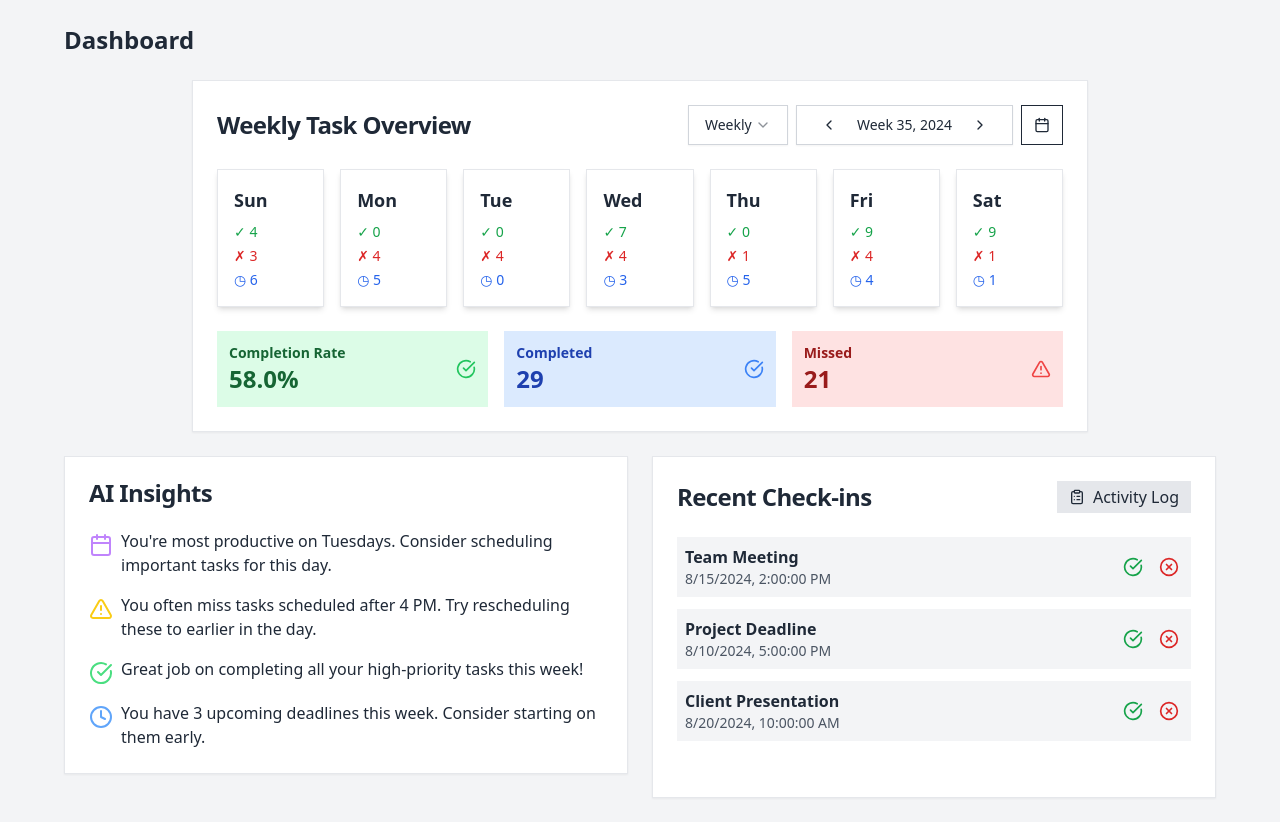
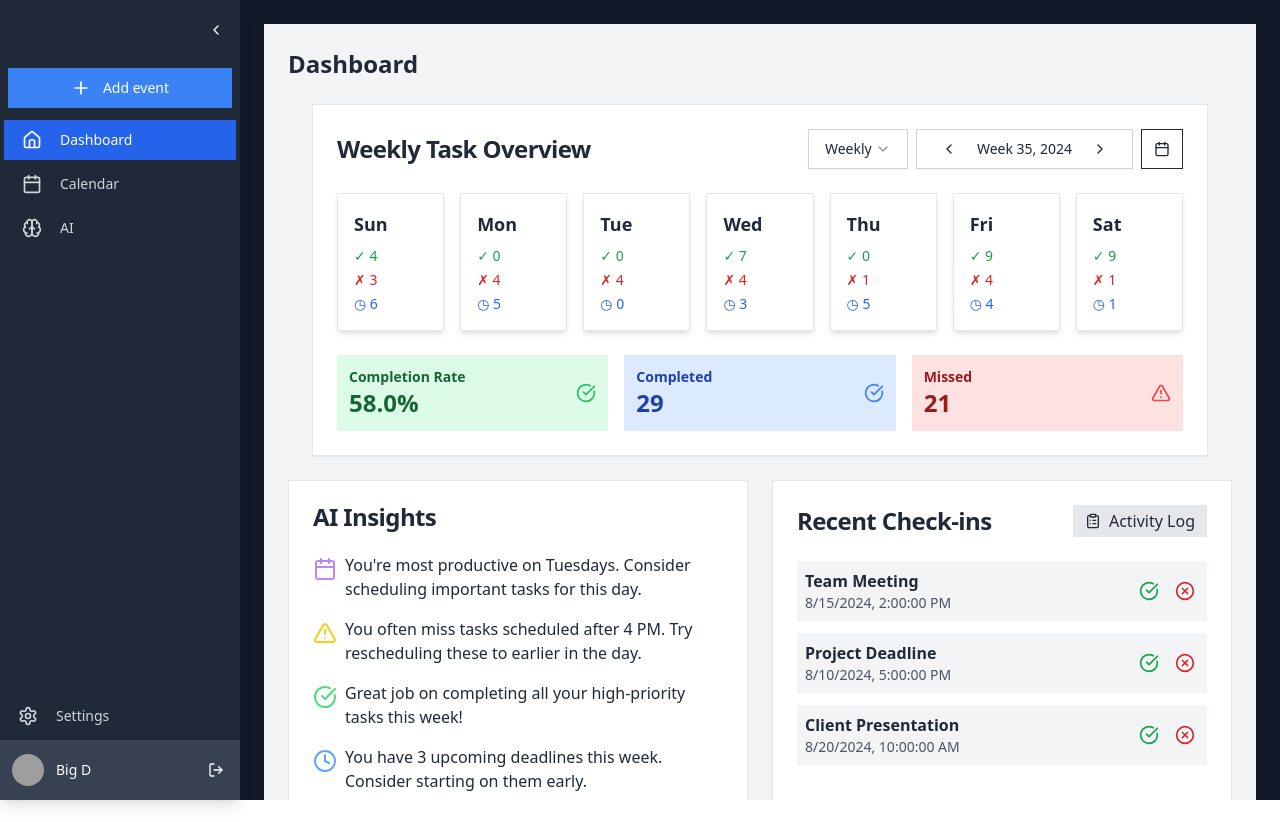
Before and after one commit to gsdyu/Calcoy, a Next.js app in the folder frontend/: page /dashboard in a window 1280 px wide. After the commit the page ends 800 px from the top, so only its background shows below. Built offline with nearby package versions, Linux system fonts and the light colour scheme; grey boxes are pictures that could not be loaded.

Commit message:
Connecting the button to actual page + fix calendaapp since accidentally connected the navbar to it directly earlier but created layout to work for everypage

```diff
--- a/frontend/src/app/calendar/page.js
+++ b/frontend/src/app/calendar/page.js
@@ -1,5 +1,11 @@
+import React from 'react';
+import SharedLayout from '@/components/SharedLayout';
 import CalendarApp from '@/components/Calendar/CalendarApp';
 
 export default function Calendar() {
-  return <CalendarApp />;
+  return (
+    <SharedLayout>
+      <CalendarApp />
+    </SharedLayout>
+  );
 }
--- a/frontend/src/app/dashboard/page.js
+++ b/frontend/src/app/dashboard/page.js
@@ -1,5 +1,11 @@
+import React from 'react';
+import SharedLayout from '@/components/SharedLayout';
 import CalendarDashboard from '@/components/Dashboard/Dashboardapp';
 
 export default function Dashboard() {
-  return <CalendarDashboard/>;
+  return (
+    <SharedLayout>
+      <CalendarDashboard />
+    </SharedLayout>
+  );
 }
--- a/frontend/src/components/Calendar/CalendarApp.js
+++ b/frontend/src/components/Calendar/CalendarApp.js
@@ -1,7 +1,6 @@
 'use client';
 
 import React, { useState, useEffect } from 'react';
-import Navbar from '@/components/Navigation/Navbar';
 import Sidebar from '@/components/Sidebar/Sidebar';
 import GroupCalendars from '@/components/Sidebar/GroupCalendars';
 import CalendarHeader from '@/components/Calendar/CalendarHeader';
@@ -24,7 +23,6 @@ const CalendarApp = () => {
   const [selectedWeekStart, setSelectedWeekStart] = useState(null);
   const [selectedDate, setSelectedDate] = useState(null);
   const [shiftDirection, setShiftDirection] = useState(null);
-  const [isNavbarCollapsed, setIsNavbarCollapsed] = useState(false);
 
   useEffect(() => {
     // Initialize selectedWeekStart and selectedDate when the component mounts
@@ -136,14 +134,7 @@ const CalendarApp = () => {
 
   return (
     <div className={`flex h-screen ${darkMode ? 'bg-gray-900 text-white' : 'bg-gray-100 text-black'}`}>
-      <Navbar
-        isCollapsed={isNavbarCollapsed}
-        setIsCollapsed={setIsNavbarCollapsed}
-        activeItem={view}
-        setActiveItem={handleViewChange}
-        onAddEvent={() => handleAddEvent()}
-      />
-      <div className={`flex-1 flex flex-col overflow-hidden transition-all duration-300 ${isNavbarCollapsed ? 'ml-14' : 'ml-60'}`}>
+      <div className="flex-1 flex flex-col overflow-hidden">
         <CalendarHeader
           currentDate={selectedDate || currentDate}
           view={view}
--- a/frontend/src/components/Navigation/Menuitem.js
+++ b/frontend/src/components/Navigation/Menuitem.js
@@ -18,7 +18,7 @@ const MenuItem = ({ icon: Icon, label, isActive, onClick, collapsed, darkMode })
           : isActive ? "bg-blue-100 hover:bg-blue-200" : "hover:bg-gray-200"
         }
       `}
-      onClick={onClick}
+      onClick={() => onClick(label)}  // Call onClick with the label
     >
       <div className="w-10 flex items-center justify-center">
         <Icon className={`h-5 w-5 ${textColor}`} />
--- a/frontend/src/components/Navigation/Navbar.js
+++ b/frontend/src/components/Navigation/Navbar.js
@@ -1,4 +1,5 @@
 import React from 'react';
+import { useRouter } from 'next/navigation';
 import { Button } from "@/components/ui/button";
 import { Home, Calendar, Brain, Plus, ChevronRight, ChevronLeft } from 'lucide-react';
 import MenuItem from './MenuItem';
@@ -8,12 +9,30 @@ import { useTheme } from '@/contexts/ThemeContext';
 
 const Navbar = ({ isCollapsed, setIsCollapsed, activeItem, setActiveItem, onAddEvent }) => {
   const { darkMode } = useTheme();
+  const router = useRouter();
 
   const toggleCollapse = () => {
     setIsCollapsed(!isCollapsed);
   };
 
   const iconColor = darkMode ? "text-white" : "text-gray-600";
+
+  // Function to handle navigation
+  const handleNavigation = (route) => {
+    setActiveItem(route);
+    // Routing to pages
+    switch (route) {
+      case 'Calendar':
+        router.push('/calendar');  // Routing to calendar page
+        break;
+      case 'Dashboard':
+        router.push('/dashboard')
+        break;
+      // For future cases gonna be here if we add more
+      default:
+        router.push('/');
+    }
+  };
 
   return (
     <div className={`
@@ -51,7 +70,7 @@ const Navbar = ({ isCollapsed, setIsCollapsed, activeItem, setActiveItem, onAddE
           icon={Home}
           label="Dashboard"
           isActive={activeItem === 'Dashboard'}
-          onClick={() => setActiveItem('Dashboard')}
+          onClick={() => handleNavigation('Dashboard')}
           collapsed={isCollapsed}
           darkMode={darkMode}
         />
@@ -59,7 +78,7 @@ const Navbar = ({ isCollapsed, setIsCollapsed, activeItem, setActiveItem, onAddE
           icon={Calendar}
           label="Calendar"
           isActive={activeItem === 'Calendar'}
-          onClick={() => setActiveItem('Calendar')}
+          onClick={() => handleNavigation('Calendar')}
           collapsed={isCollapsed}
           darkMode={darkMode}
         />
@@ -67,7 +86,7 @@ const Navbar = ({ isCollapsed, setIsCollapsed, activeItem, setActiveItem, onAddE
           icon={Brain}
           label="AI"
           isActive={activeItem === 'AI'}
-          onClick={() => setActiveItem('AI')}
+          onClick={() => handleNavigation('AI')}
           collapsed={isCollapsed}
           darkMode={darkMode}
         />
--- /dev/null
+++ b/frontend/src/components/SharedLayout.js
@@ -0,0 +1,51 @@
+'use client';
+
+import React, { useState } from 'react';
+import Navbar from './Navigation/Navbar';
+import AddEventModal from './Modals/AddEditEventModal';
+import { useTheme } from '@/contexts/ThemeContext';
+
+const SharedLayout = ({ children }) => {
+  const [isCollapsed, setIsCollapsed] = useState(false);
+  const [activeItem, setActiveItem] = useState('Dashboard');
+  const [isAddingEvent, setIsAddingEvent] = useState(false);
+  const { darkMode } = useTheme();
+
+  const handleAddEvent = () => {
+    setIsAddingEvent(true);
+  };
+
+  const handleCloseModal = () => {
+    setIsAddingEvent(false);
+  };
+
+  const handleSaveEvent = (event) => {
+    console.log('Saving event:', event);
+    setIsAddingEvent(false);
+  };
+
+  return (
+    <div className={`flex h-screen w-full overflow-hidden ${darkMode ? 'bg-gray-900 text-white' : 'bg-gray-100 text-black'}`}>
+      <Navbar
+        isCollapsed={isCollapsed}
+        setIsCollapsed={setIsCollapsed}
+        activeItem={activeItem}
+        setActiveItem={setActiveItem}
+        onAddEvent={handleAddEvent}
+      />
+      <main className={`flex-1 overflow-auto transition-all duration-300 ${isCollapsed ? 'ml-14' : 'ml-60'}`}>
+        <div className="p-6">
+          {children}
+        </div>
+      </main>
+      {isAddingEvent && (
+        <AddEventModal
+          onClose={handleCloseModal}
+          onSave={handleSaveEvent}
+        />
+      )}
+    </div>
+  );
+};
+
+export default SharedLayout;
```
